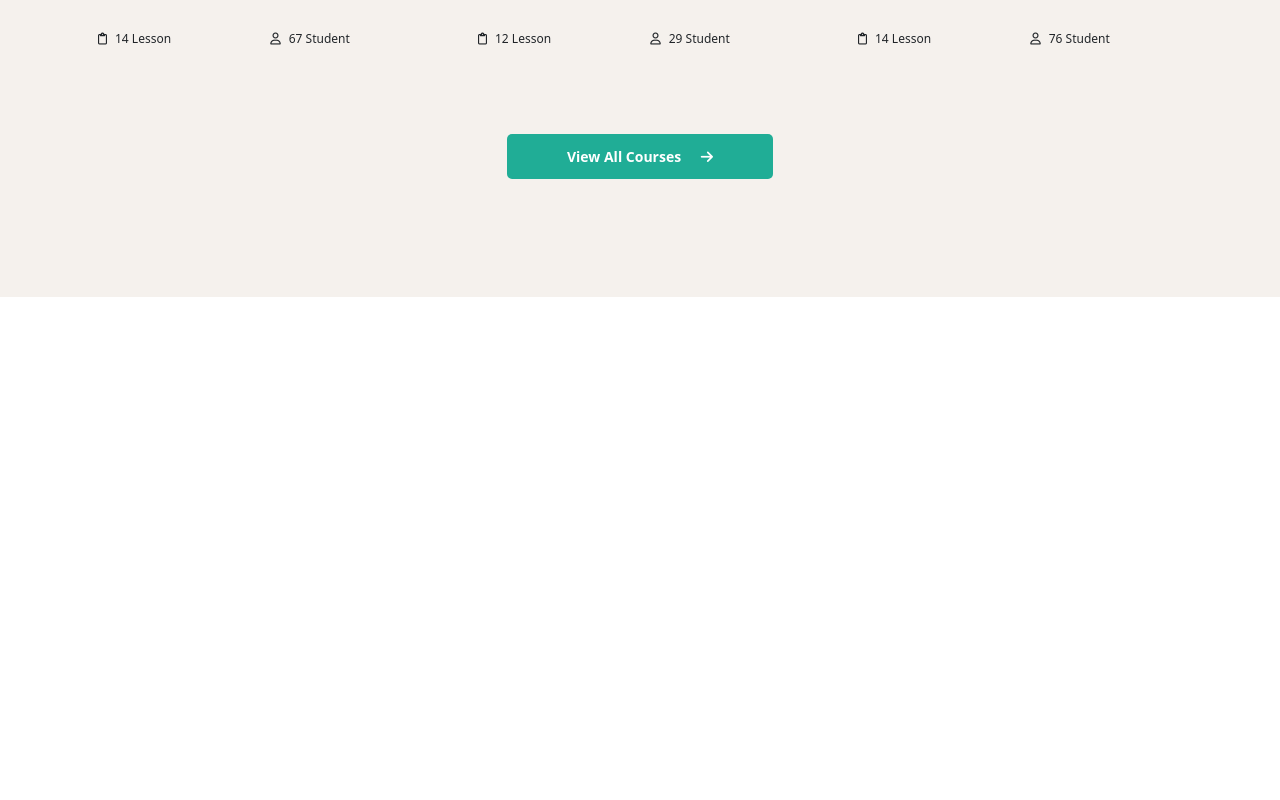
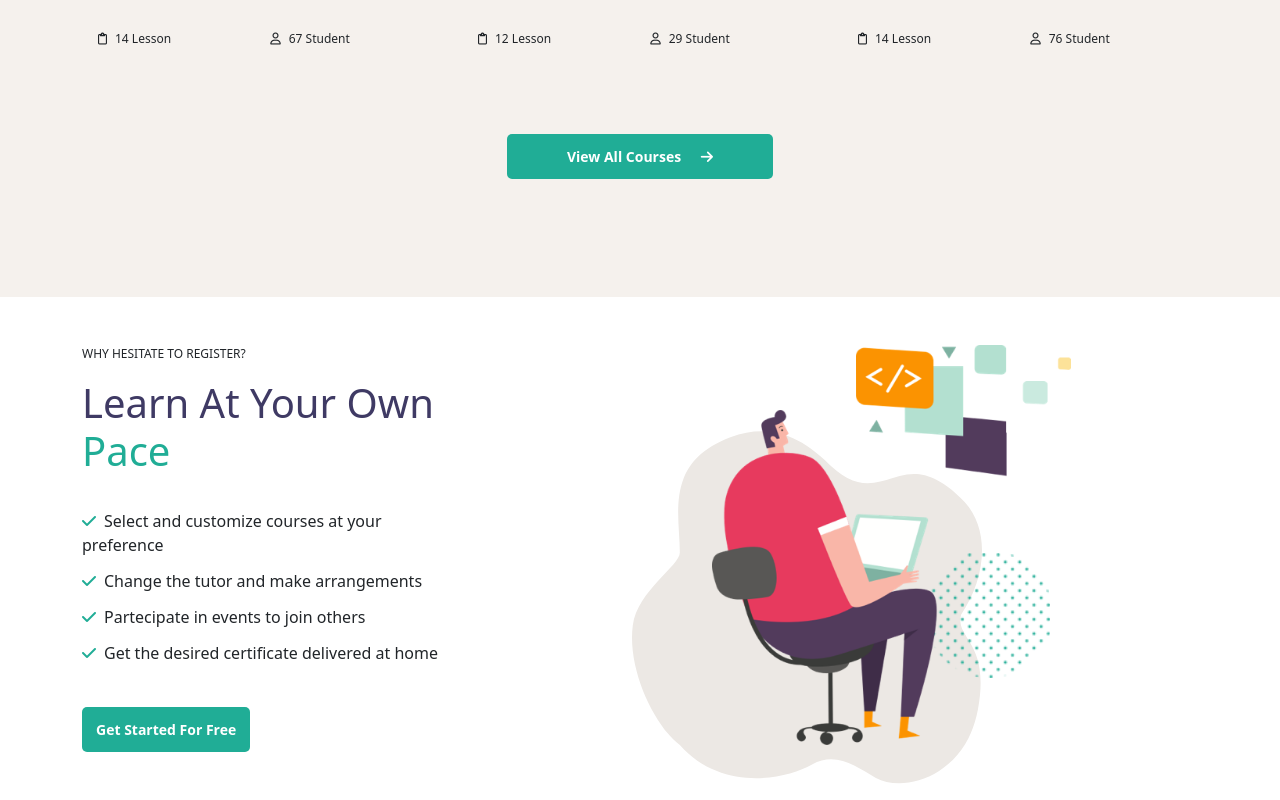
Before and after one commit to simone-danzeri/proj-html-vuejs, a Vue app: page / in a window 1280 px wide. Shown: the part 3332-4132 px from the top of the page. Before the commit the page ends 3629 px from the top, so only its background shows below. Built offline with nearby package versions, Linux system fonts and the light colour scheme.

Commit message:
feat: primi due elementi della sezione "Learn at your own pace"

```diff
--- a/src/components/AppCourses.vue
+++ b/src/components/AppCourses.vue
@@ -142,6 +142,33 @@
             </div>
         </div>
     </section>
+
+    <section class="py-5">
+        <div class="container">
+            <div class="row">
+                <div class="col-4">
+                    <div class="ms-card-container">
+                        <p class="ms-thin ms-small">WHY HESITATE TO REGISTER?</p>
+                        <h1>Learn At Your Own <span class="ms-thin ms-green">Pace</span></h1>
+                        <ul>
+                            <li><i class="fa-solid fa-check pe-2"></i>Select and customize courses at your preference</li>
+                            <li><i class="fa-solid fa-check pe-2"></i>Change the tutor and make arrangements</li>
+                            <li><i class="fa-solid fa-check pe-2"></i>Partecipate in events to join others</li>
+                            <li><i class="fa-solid fa-check pe-2"></i>Get the desired certificate delivered at home</li>
+                        </ul>
+                        <button>Get Started For Free</button>
+                    </div>
+                </div>
+                <div class="col-5 ms-move">
+                    <div class="ms-images-container d-flex">
+                        <img class="ms-img" src="../assets/img/home-5-image-01.png" alt="">
+                        <div class="ms-pozza"></div>
+                        <img class="ms-dotted-img" src="../assets/img/maxcoach-shape-05-100x100.png" alt="">
+                    </div>
+                </div>
+            </div>
+        </div>
+    </section>
 </template>
 
 
@@ -176,6 +203,9 @@
 }
 .ms-mt{
     margin-top: 60px;
+}
+.ms-move{
+    margin-left: 250px;
 }
 /* STILI */
 .ms-card-container{
@@ -212,4 +242,57 @@
         border-radius: 5px;
     }
 }
+
+.ms-card-container{
+    h1{
+        color: $purple;
+    }
+    ul{
+        list-style: none;
+        padding: 20px 0;
+        li{
+            padding: 6px 0;
+            i{
+                color: $green;
+            }
+        }
+    }
+    button{
+        border: none;
+        background-color: $green;
+        color: white;
+        font-weight: 700;
+        font-size: 14px;
+        border-radius: 5px;
+        padding: 12px 14px;
+    }
+}
+
+.ms-images-container{
+    position: relative;
+    height: 400px;
+    .ms-pozza{
+        position: absolute;
+        background-image: url(../assets/img/underlay-shape-grey.svg);
+        background-repeat: no-repeat;
+        background-size: contain;
+        background-position: bottom;
+        bottom: -40px;
+        left: -80px;
+        width: 350px;
+        height: 400px;
+    }
+    .ms-img{
+        position: absolute;
+        z-index: 100;
+        height: 400px;
+    }
+    .ms-dotted-img{
+        width: 125px;
+        height: 125px;
+        position: absolute;
+        top: 52%;
+        right: 25%;
+    }
+}
 </style>
```
